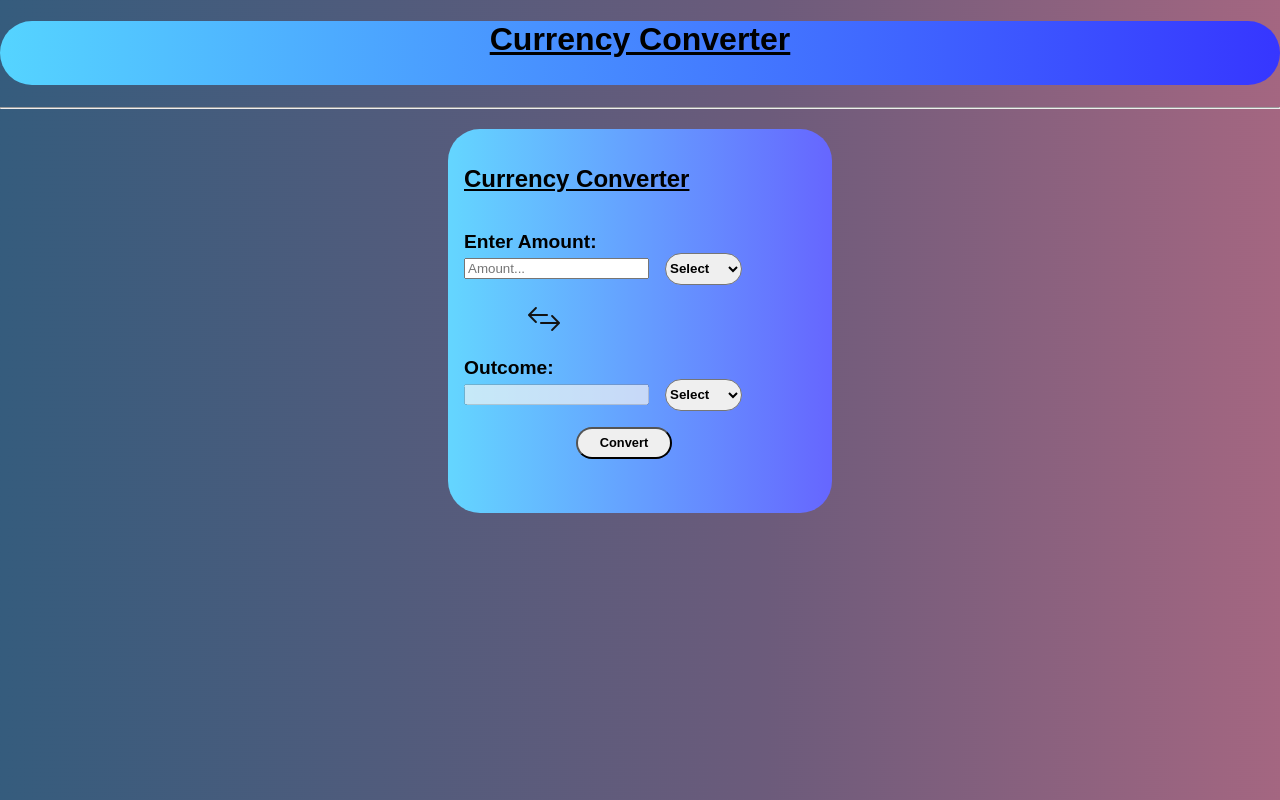
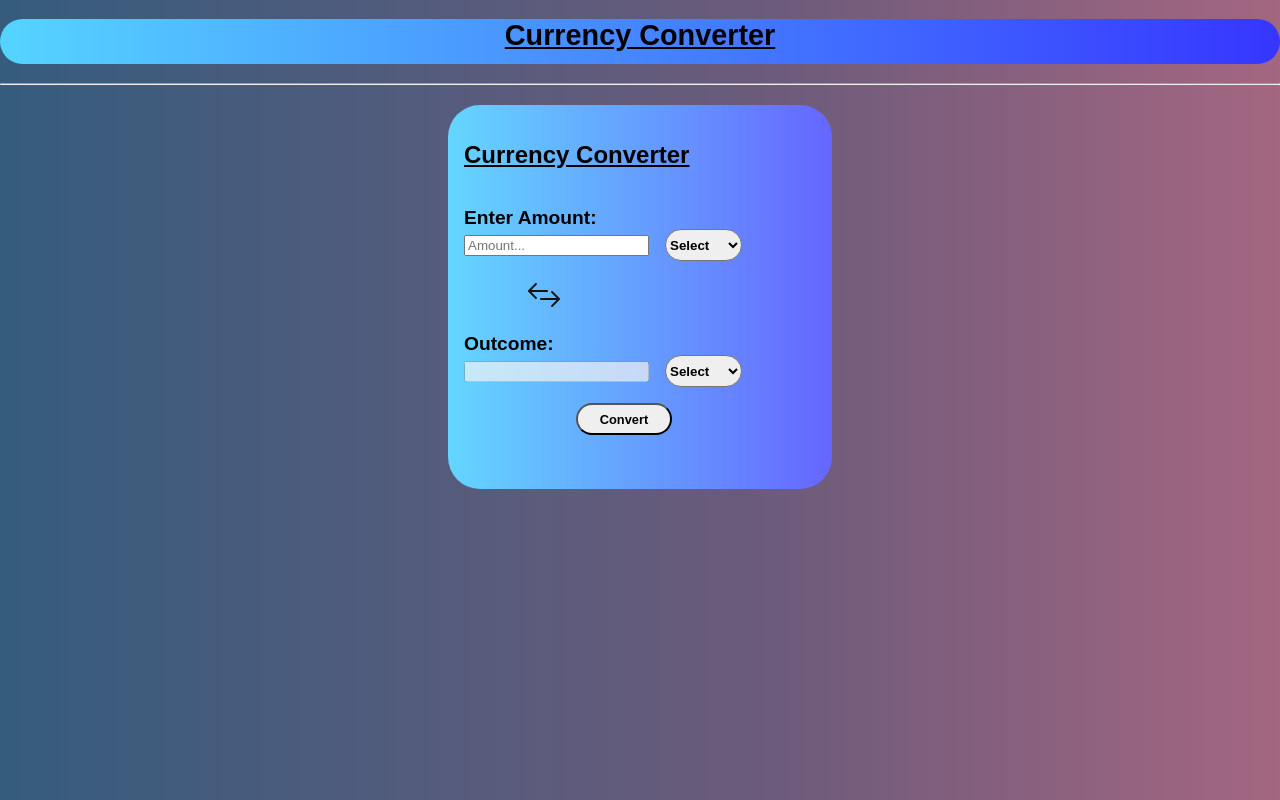
Before and after one commit to EthanO2809/Currency_Exchange, a plain HTML site: page index.html in a window 1280 px wide. Drawn offline with Linux system fonts and the light colour scheme; no server answers; a web font is replaced by a local one.

Commit message:
currencyexchange

```diff
--- a/CSS/style.css
+++ b/CSS/style.css
@@ -7,10 +7,11 @@ body {
 .h-1 {
     text-align: center;
     background: linear-gradient(to right, rgb(85, 212, 255), rgb(54, 54, 255));
-    height: 4rem;
+    height: 2.8rem;
     border-radius: 2rem;
     font-family: 'Donut Shop', sans-serif;
     color: rgb(0, 0, 0);
+    font-size: 1.8rem;
 }
 
 .label {
```
